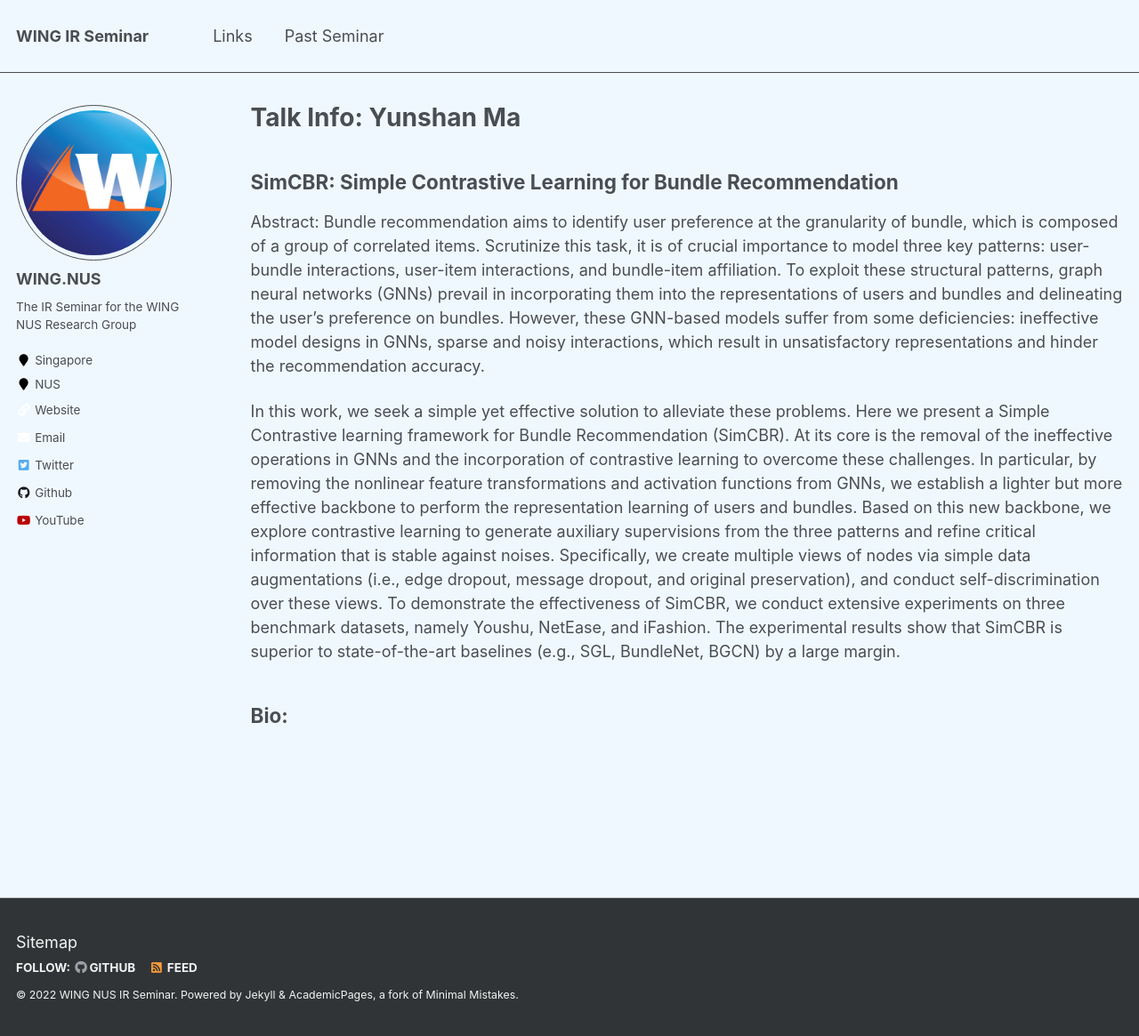
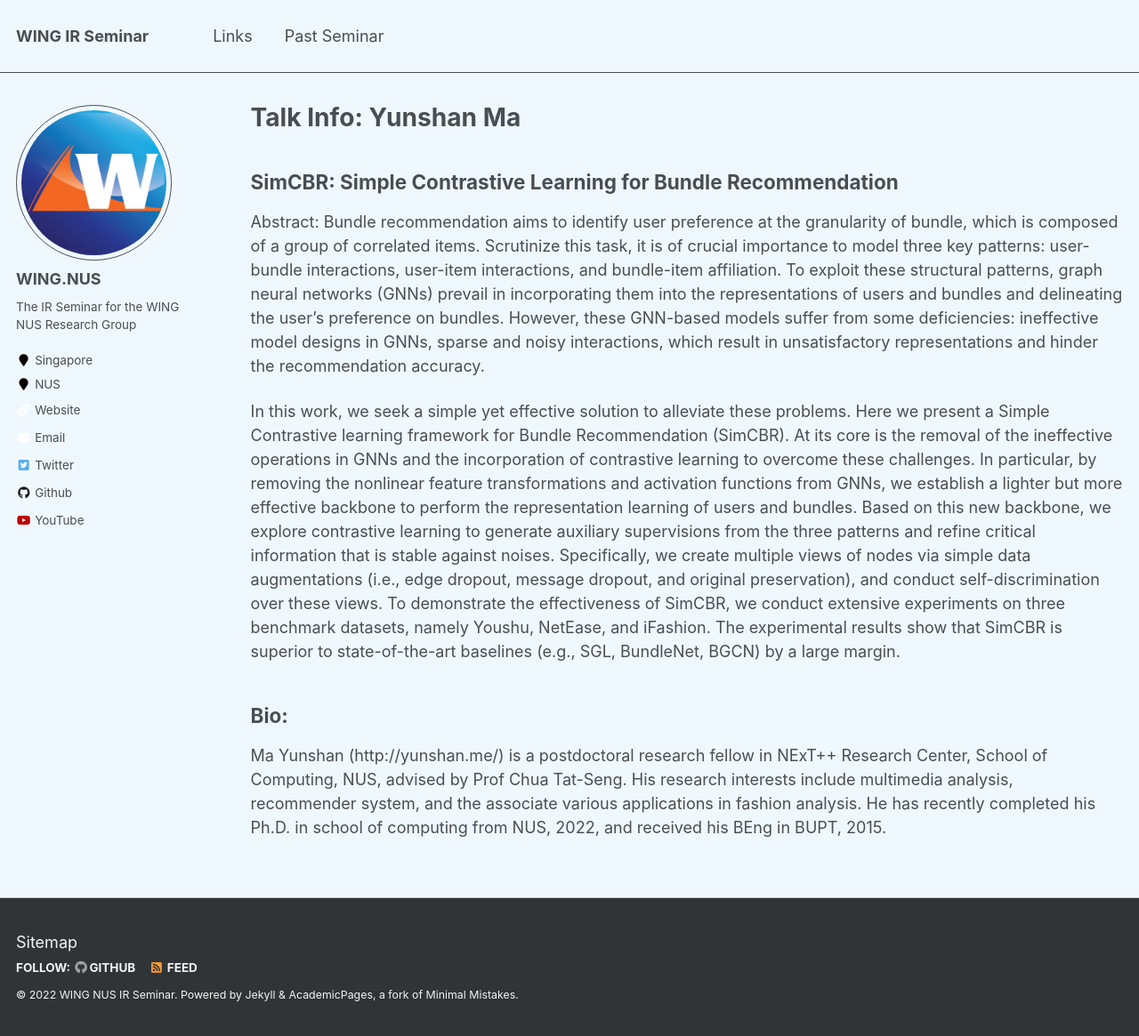
Before and after one commit to WING-NUS/ir-seminar, a Jekyll site: the page built from _pages/speaker-yunshan.md, in a window 1280 px wide and 1165 px high. Shown: the whole window at 89% size. Built offline with Jekyll 4.4.1, drawn with Linux system fonts in a browser that asks for light colours.

Commit message:
Update speaker-yunshan.md

```diff
--- a/_pages/speaker-yunshan.md
+++ b/_pages/speaker-yunshan.md
@@ -12,3 +12,5 @@ Abstract: Bundle recommendation aims to identify user preference at the granular
 In this work, we seek a simple yet effective solution to alleviate these problems. Here we present a Simple Contrastive learning framework for Bundle Recommendation (SimCBR). At its core is the removal of the ineffective operations in GNNs and the incorporation of contrastive learning to overcome these challenges. In particular, by removing the nonlinear feature transformations and activation functions from GNNs, we establish a lighter but more effective backbone to perform the representation learning of users and bundles. Based on this new backbone, we explore contrastive learning to generate auxiliary supervisions from the three patterns and refine critical information that is stable against noises. Specifically, we create multiple views of nodes via simple data augmentations (i.e., edge dropout, message dropout, and original preservation), and conduct self-discrimination over these views. To demonstrate the effectiveness of SimCBR, we conduct extensive experiments on three benchmark datasets, namely Youshu, NetEase, and iFashion. The experimental results show that SimCBR is superior to state-of-the-art baselines (e.g., SGL, BundleNet, BGCN) by a large margin.
 
 ## Bio:
+
+Ma Yunshan (http://yunshan.me/) is a postdoctoral research fellow in NExT++ Research Center, School of Computing, NUS, advised by Prof Chua Tat-Seng. His research interests include multimedia analysis, recommender system, and the associate various applications in fashion analysis. He has recently completed his Ph.D. in school of computing from NUS, 2022, and received his BEng in BUPT, 2015.
```
